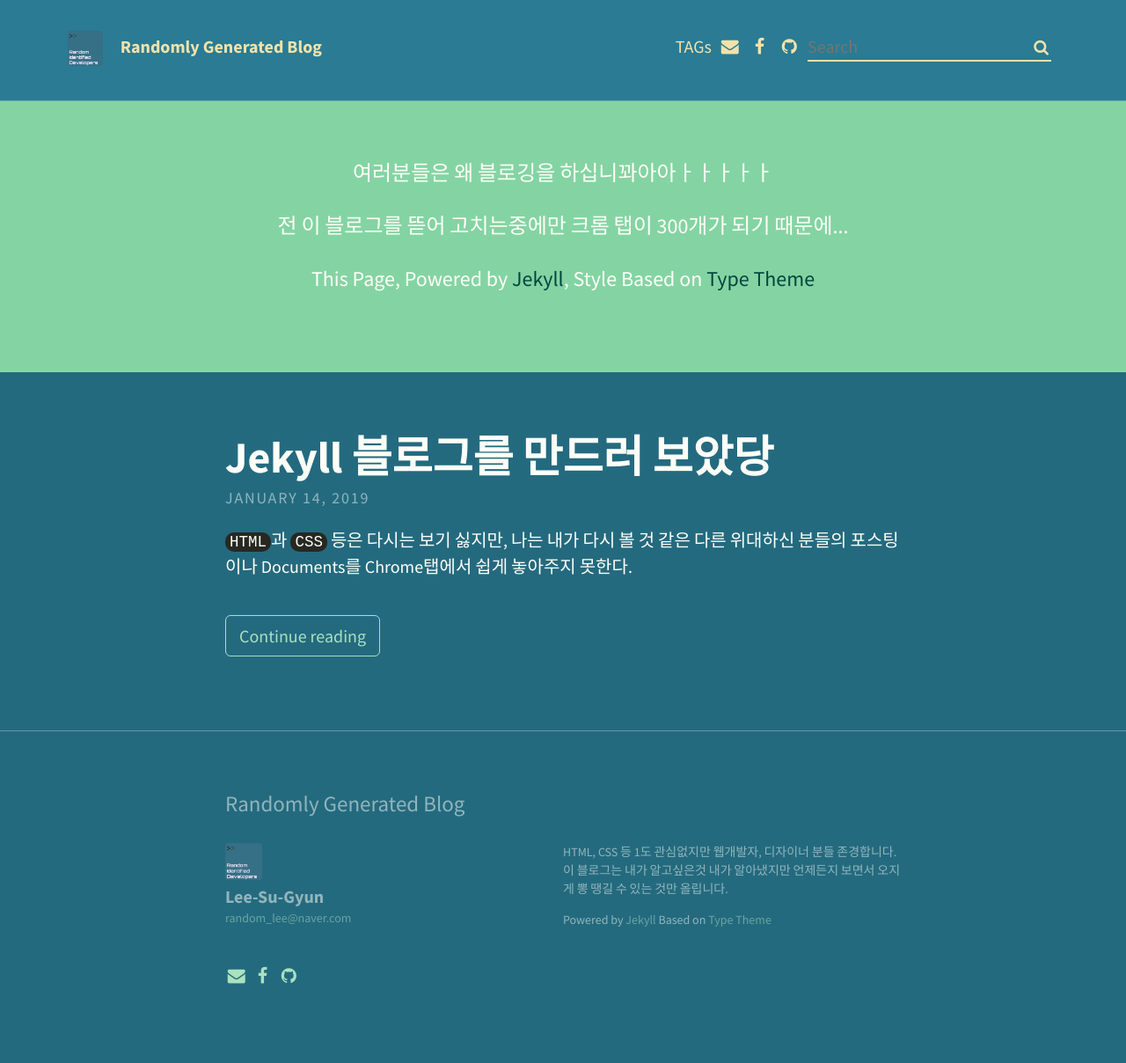
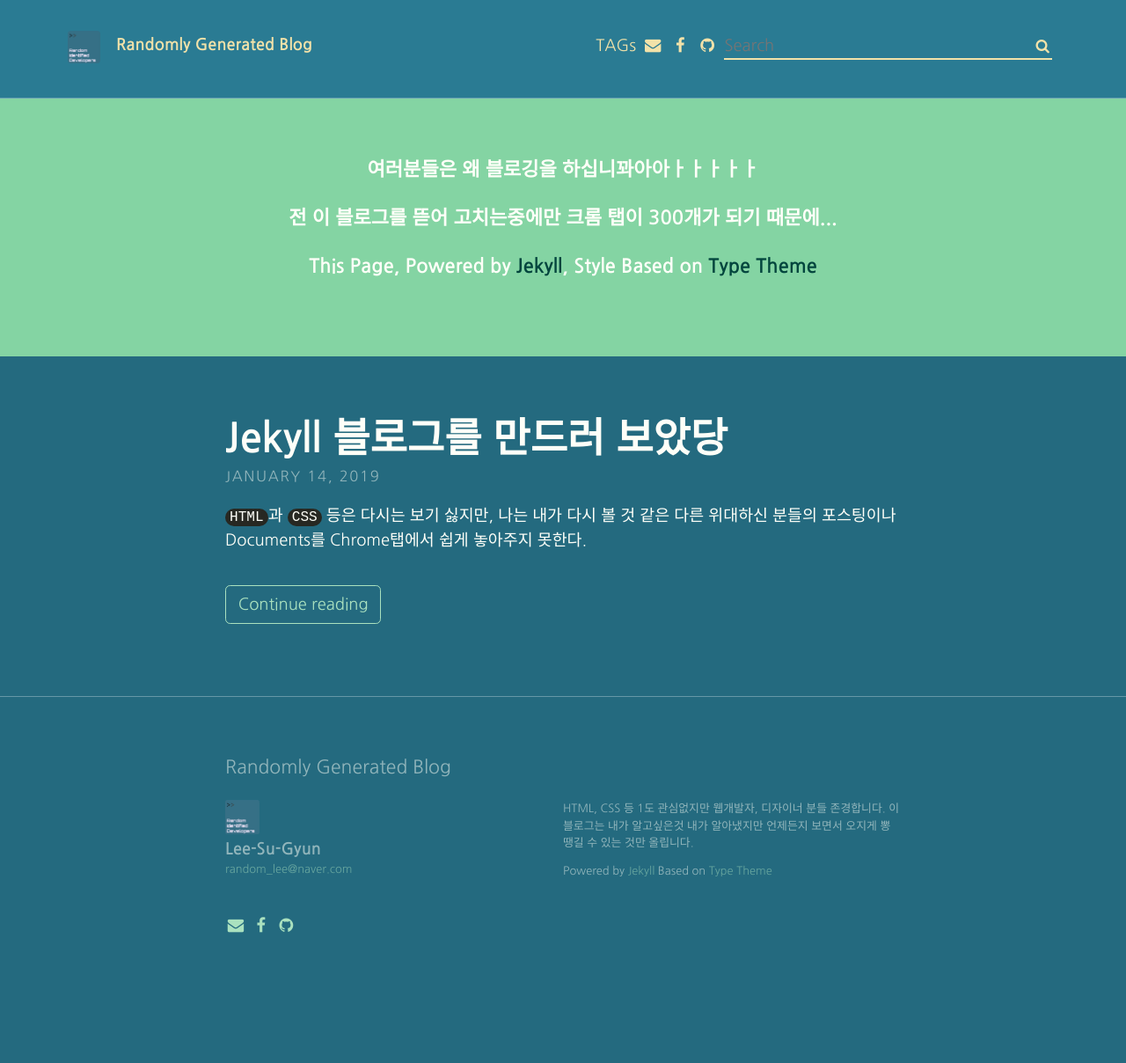
Before and after one commit to RandomlyChristen/RandomlyChristen.github.io, a Jekyll site: the page built from index.html, in a window 1280 px wide. Shown: the whole page at 88% size. Built offline with Jekyll 4.4.1, drawn with Linux system fonts in a browser that asks for light colours; the list of posts is cut into pages by our own code; after the commit the page ends 1148 px from its top, so only the background shows below that.

Commit message:
글꼴 수정

```diff
--- a/_config.yml
+++ b/_config.yml
@@ -67,7 +67,7 @@ theme_settings:
 
   # Colours, typography and padding
   # Open the "_sass > base" folder, and open "_variables.scss"
-  google_fonts: "Source+Sans+Pro:400,700,700italic,400italic"
+  google_fonts: "Nanum+Gothic:400,700,700italic,400italic"
 
   # Post navigation
   post_navigation: true
--- a/_sass/base/_variables.scss
+++ b/_sass/base/_variables.scss
@@ -1,7 +1,7 @@
 // Typography
-$font-family-main: 'Source Sans Pro', Helvetica, Arial, sans-serif;
-$font-family-headings: 'Source Sans Pro', Helvetica, Arial, sans-serif;
-$font-size: 1.25em;
+$font-family-main: 'Nanum Gothic', Helvetica, Arial, sans-serif;
+$font-family-headings: 'Nanum Gothic', Helvetica, Arial, sans-serif;
+$font-size: 1.15em;
 
 // Padding
 $padding-large: 20%;
--- a/_sass/custom/_image.scss
+++ b/_sass/custom/_image.scss
@@ -1,6 +1,6 @@
 figure {
   figcaption {
-    font-size: 0.7em;
+    font-size: 0.8em;
     color: rgba($text-color, .5);
     text-align: center;
   }
--- a/_sass/layouts/_index.scss
+++ b/_sass/layouts/_index.scss
@@ -6,6 +6,7 @@
   background-color:$header-desc-background-color;
   background-size: cover;
   font-size: 1.2em;
+  font-weight: bold;
   text-align: center;
   color: $header-desc-text-color;
 }
```
